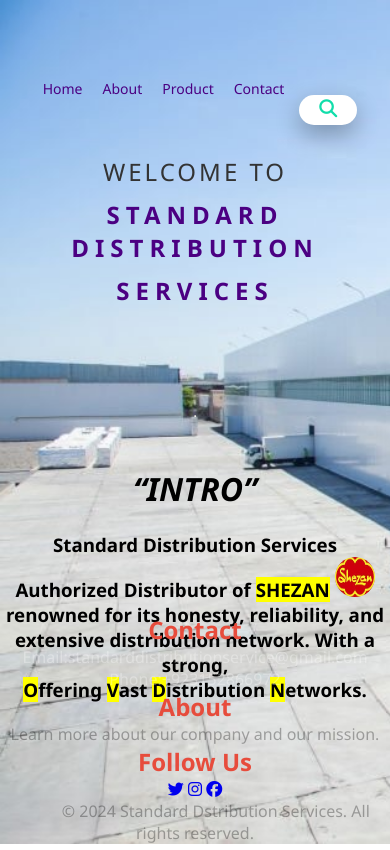
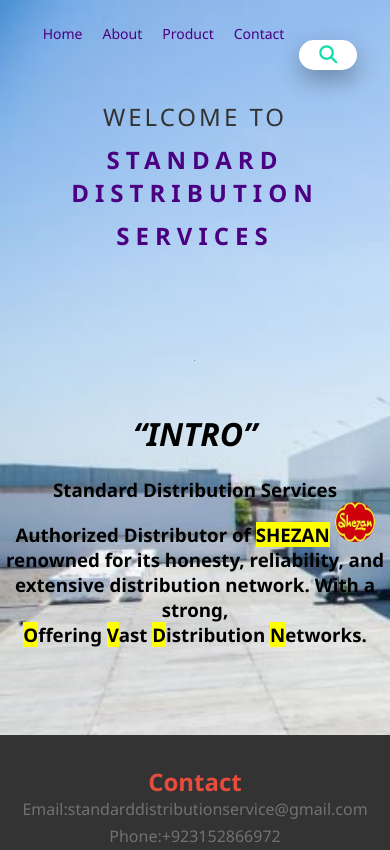
Before and after one commit to Abdullahmushaf/projectliang, a plain HTML site: page index.html in a window 390 px wide. Shown: the top 850 px of the page. Drawn offline with Linux system fonts and the light colour scheme.

Commit message:
Update style.css

```diff
--- a/style.css
+++ b/style.css
@@ -153,7 +153,6 @@ nav a:hover span {
 
 .introContainer:hover {
     transition: 1.2s;
-
     box-shadow: rgba(0, 0, 0, 0.25) 0px 54px 55px, rgba(0, 0, 0, 0.12) 0px -12px 30px, rgba(0, 0, 0, 0.12) 0px 4px 6px, rgba(0, 0, 0, 0.17) 0px 12px 13px, rgba(0, 0, 0, 0.09) 0px -3px 5px;
 }
 
@@ -177,26 +176,45 @@ nav a:hover span {
 }
 
 /* Footer Styles */
-/* Default footer styles */
-.footer-text {
-    font-size: 16px;
-    color: #666;
+footer  {
+    width: 100%;
+    background-color: #333;
+    color: #fff;
+    padding: 20px 0;
+    text-decoration: none;
     text-align: center;
-    padding: 20px 0;
 }
 
-  /* Responsive footer styles */
-  @media only screen and (max-width: 768px) {
-    .footer-text {
-      font-size: 14px;
-      padding: 15px 0;
-    }
+.footer-container {
+    display: flex;
+    justify-content: space-around;
+    flex-wrap: wrap;
 }
 
+.footer-section {
+    margin: 10px;
+}
 
+.footer-section h4 {
+    margin-bottom: 10px;
+}
 
-  /* Media Queries for Tablets and Mobile Devices
-  /* Tablet Styles (screen width <= 768px) */
+.footer-section p {
+    margin-bottom: 5px;
+}
+
+.social-icons a {
+    color: white;
+    margin: 0 10px;
+    font-size: 20px;
+    transition: color 0.3s;
+}
+
+.social-icons a:hover {
+    color: #1daf;
+}
+
+/* Responsive Styles */
 @media (max-width: 768px) {
     nav a {
         font-size: 16px;
@@ -219,32 +237,18 @@ nav a:hover span {
     .box:hover input {
         width: 180px;
     }
-    .footer-text { font-size: 14px;
-        padding: 15px 0;
-    }
-    footer {
-        width: 100%;
-        position: absolute;
-        bottom: 0;
 
-            width: 100vw;
-            position: absolute;
-            bottom: 0;
-            left: 50%;
-            transform: translateX(-50%);
+    .footer-container {
+        flex-direction: column;
+        align-items: center;
     }
 
-
-
-
-
+    .footer-section {
+        text-align: center;
+    }
 }
 
-/* Mobile Styles (screen width <= 480px) */
 @media (max-width: 480px) {
-    .footer-text { font-size: 12px;
-        padding: 10px 0;
-    }
     nav {
         padding: 10px 5px;
     }
@@ -252,7 +256,6 @@ nav a:hover span {
     nav a {
         font-size: 14px;
         padding: 4px 10px;
-
     }
 
     .container {
@@ -271,8 +274,13 @@ nav a:hover span {
     .box:hover input {
         width: 150px;
     }
-    border-bottom: 2px solid blue;
-    border-radius: 15px;
-    transform: scale(0) translateY(50px);
 
+    .footer-container {
+        flex-direction: column;
+        align-items: center;
     }
+
+    .footer-section {
+        text-align: center;
+    }
+}
```
Lines whose indentation alone changed are shown as unchanged.
